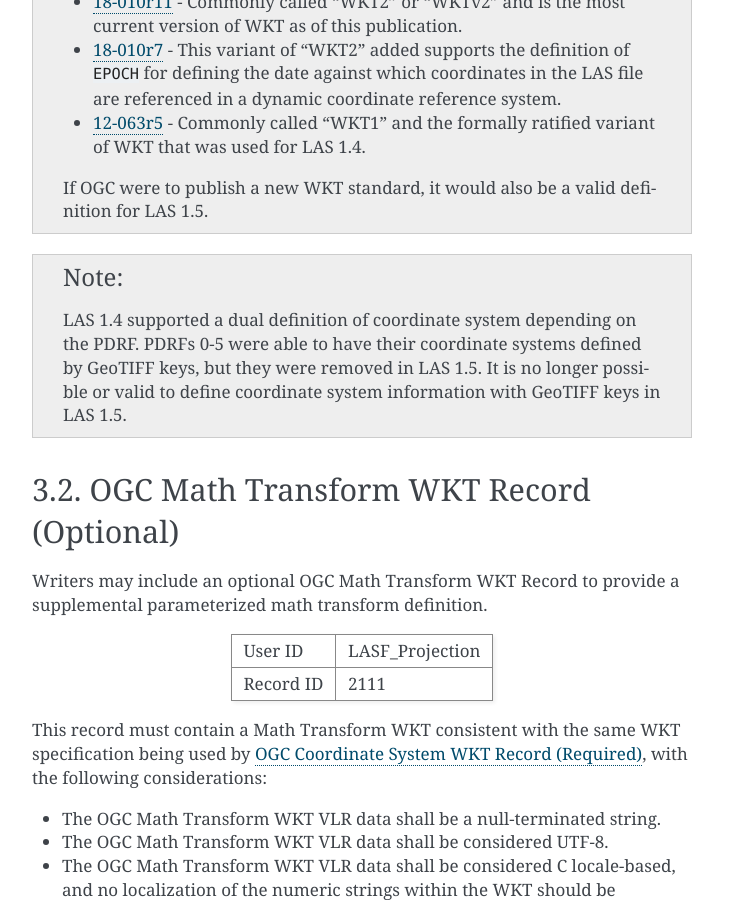
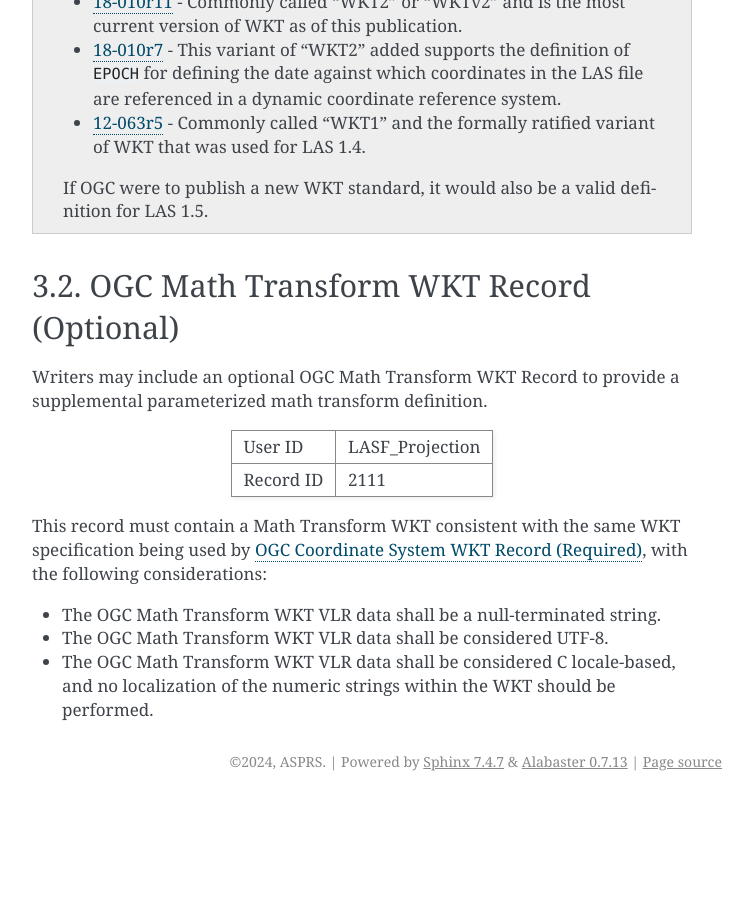
Before and after one commit to ASPRSorg/LAS, a Sphinx documentation site: the page built from source/03_crs.txt, in a window 1280 px wide and 900 px high, scrolled down 916 px. Shown: the whole window, without its empty margins (388-1141 px from the left). Built offline with Sphinx 7.4.7, drawn with Linux system fonts in a browser that asks for light colours; the version number could not be read and is left out; after the commit the page ends 1717 px from its top, so only the background shows below that.

Commit message:
Removed redundant note about Geotiff not being supported

```diff
--- a/source/03_crs.txt
+++ b/source/03_crs.txt
@@ -56,13 +56,6 @@ published OGC Well Known Text standard with the following considerations:
   If OGC were to publish a new WKT standard, it would also be a
   valid definition for LAS 1.5.
 
-.. note::
-
-    LAS 1.4 supported a dual definition of coordinate system depending on the
-    PDRF. PDRFs 0-5 were able to have their coordinate systems defined by
-    GeoTIFF keys, but they were removed in LAS 1.5. It is no longer possible
-    or valid to define coordinate system information with GeoTIFF keys in LAS 1.5.
-
 .. _math_wkt:
 
 OGC Math Transform WKT Record (Optional)
```
